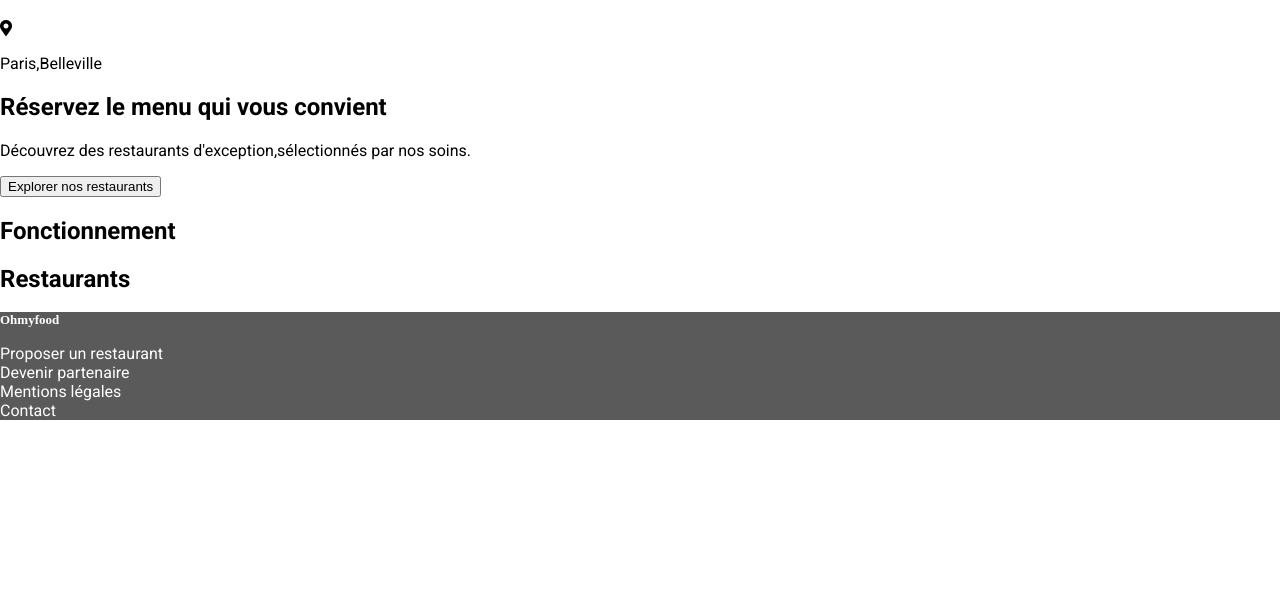
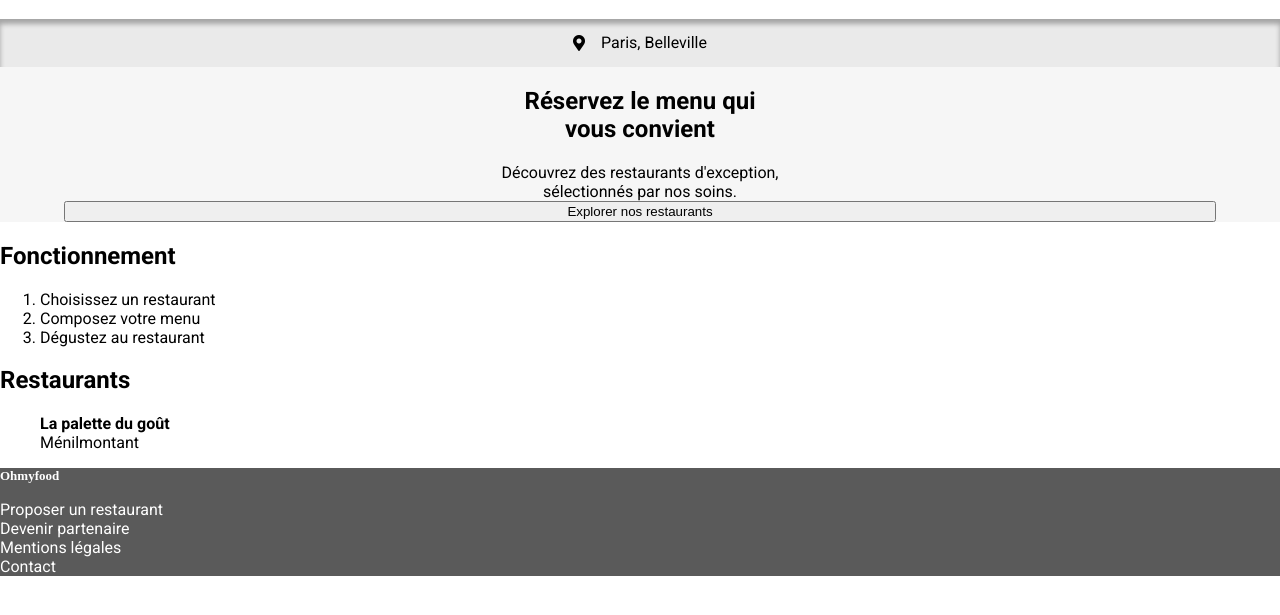
Before and after one commit to Arislb/Arislebechec_3_20042021, a website: page index.html in a window 1280 px wide. Shown: the part 61-676 px from the top of the page. Drawn offline with Linux system fonts and the light colour scheme; a web font is replaced by a local one.

Commit message:
Header up: ombre et placement
Liste tuto:  ol sans style

```diff
--- a/index.html
+++ b/index.html
@@ -28,25 +28,44 @@
         <h1>Ohmyfood</h1>
       </header>
       <main>
-        <section class="box-information"></section>
-        <form>
-          <i class="fas fa-map-marker-alt"></i>
-          <p>Paris,Belleville</p>
-        </form>
-        <div>
-          <h2>Réservez le menu qui vous convient</h2>
-          <p>
-            Découvrez des restaurants d'exception,sélectionnés par nos soins.
-          </p>
-          <button class="btn">Explorer nos restaurants</button>
-        </div>
+        <section class="box-information">
+          <form class="lieu">
+            <i class="fas fa-map-marker-alt"></i>
+            <p>Paris, Belleville</p>
+          </form>
+          <div class="decouverte">
+            <h2>
+              Réservez le menu qui<br />
+              vous convient
+            </h2>
+            <p>
+              Découvrez des restaurants d'exception,<br />sélectionnés par nos
+              soins.
+            </p>
+            <button class="btn" type="button">Explorer nos restaurants</button>
+          </div>
+        </section>
         <section class="box-fonctionnement">
           <h2>Fonctionnement</h2>
+          <div class="tuto-commande">
+            <ol>
+              <li>Choisissez un restaurant</li>
+              <li>Composez votre menu</li>
+              <li>Dégustez au restaurant</li>
+            </ol>
+          </div>
         </section>
         <section class="box-restaurants">
           <h2>Restaurants</h2>
           <div>
-            <figure></figure>
+            <figure>
+              <figcaption>
+                <span>
+                  <strong>La palette du goût</strong> <br />
+                  Ménilmontant
+                </span>
+              </figcaption>
+            </figure>
             <figure></figure>
             <figure></figure>
             <figure></figure>
--- a/sass/main.scss
+++ b/sass/main.scss
@@ -1,3 +1,4 @@
 @import "./base/body";
 @import "./layout/header";
+@import "./pages/index";
 @import "./layout/footer";
--- /dev/null
+++ b/sass/pages/_index.scss
@@ -0,0 +1,29 @@
+.box-information {
+  text-align: center;
+  background-color: #f6f6f6;
+  width: 100%;
+
+  .lieu {
+    display: flex;
+    justify-content: center;
+    align-items: center;
+    height: 3rem;
+    background: rgb(234, 234, 234);
+    box-shadow: 0px 5px 5px rgb(0 0 0 / 30%) inset;
+    p {
+      padding-left: 1rem;
+      margin: 0;
+    }
+  }
+  .decouverte {
+    display: flex;
+    flex-direction: column;
+    justify-content: center;
+    width: 90%;
+    margin: auto;
+
+    p {
+      margin: 0;
+    }
+  }
+}
```
Also changed, not shown: public/css/style.css, 1 other file.
